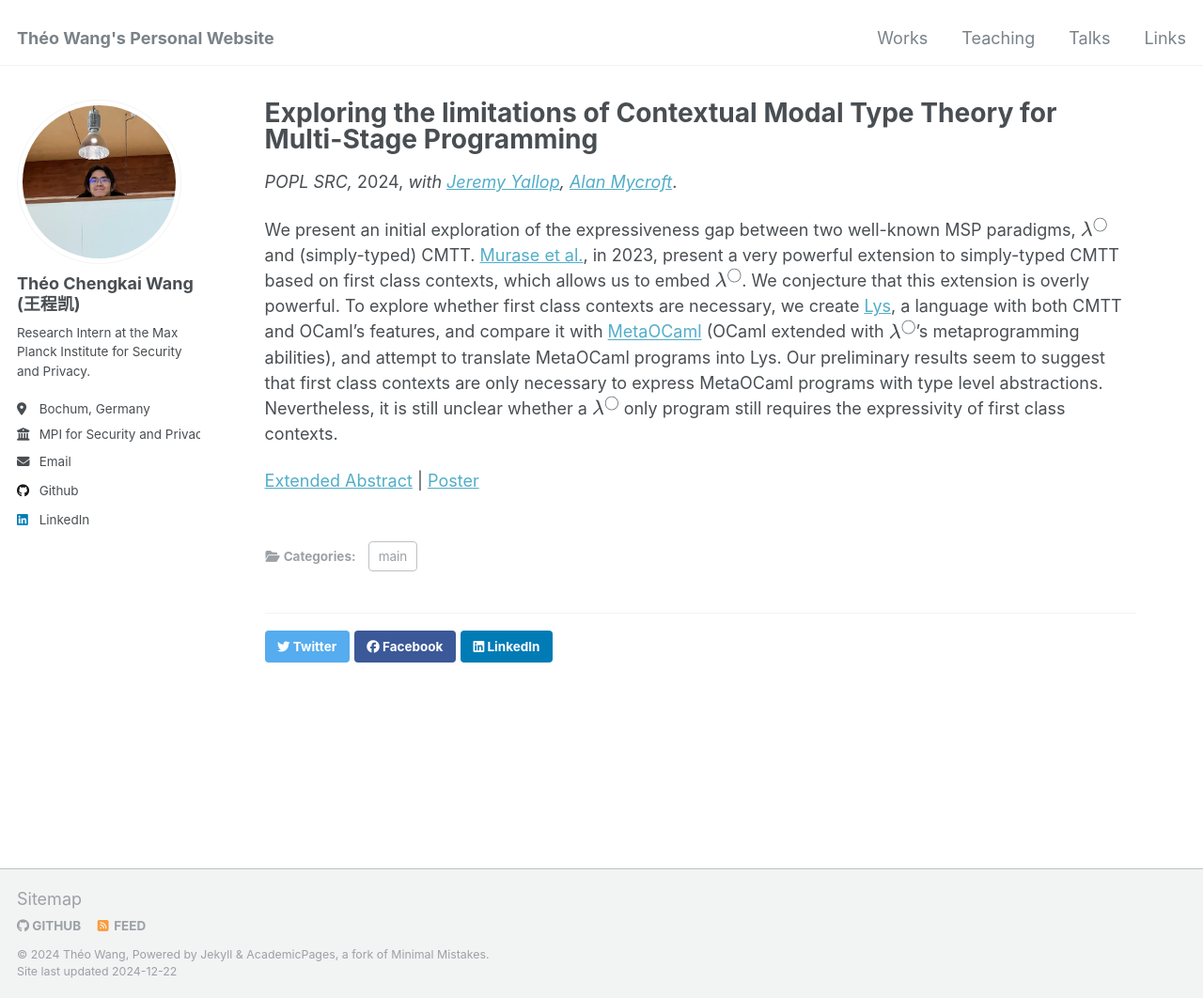
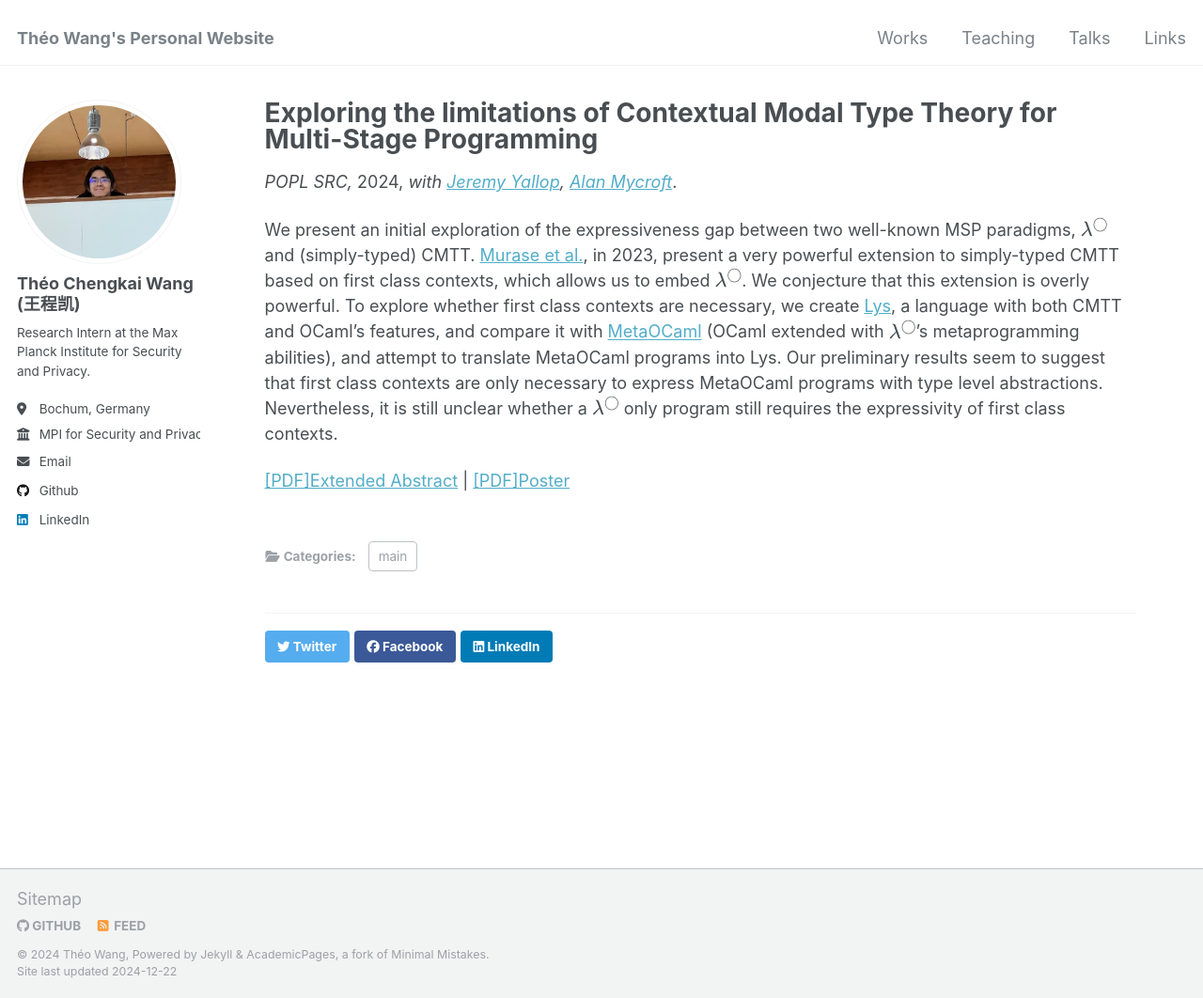
Before and after one commit to theo-chengkai-wang/theo-chengkai-wang.github.io, a Jekyll site: the page built from _works/2023-11-SRC.md, in a window 1280 px wide and 1062 px high. Shown: the whole window at 94% size. Built offline with Jekyll 4.4.1, drawn with Linux system fonts in a browser that asks for light colours.

Commit message:
Added [PDF]

```diff
--- a/_works/2023-11-SRC.md
+++ b/_works/2023-11-SRC.md
@@ -8,8 +8,8 @@ date: 2024-01-01
 # venue: 'Thesis'
 label: 'POPL SRC'
 collaborators: [{name: "Jeremy Yallop", url: "https://www.cl.cam.ac.uk/~jdy22/"}, {name: "Alan Mycroft", url: "https://www.cl.cam.ac.uk/~am21/"}]
-urls: [{name: "Extended Abstract", url: "/files/works/2023_11_Lys_extended_abstract-11.pdf"},
-        {name: "Poster", url: "/files/works/2024_01_Oxford_Poster_Lys-7.pdf"}]
+urls: [{name: "[PDF]Extended Abstract", url: "/files/works/2023_11_Lys_extended_abstract-11.pdf"},
+        {name: "[PDF]Poster", url: "/files/works/2024_01_Oxford_Poster_Lys-7.pdf"}]
 # slidesurl: 'http://academicpages.github.io/files/slides1.pdf'
 # paperurl: 'http://academicpages.github.io/files/paper1.pdf'
 # citation: 'Your Name, You. (2009). &quot;Paper Title Number 1.&quot; <i>Journal 1</i>. 1(1).'
```
Also changed, not shown: _works/2023-05-BA-thesis.md (+1 -1 lines), _works/2024-09-MSc-thesis.md (+1 -1 lines).
